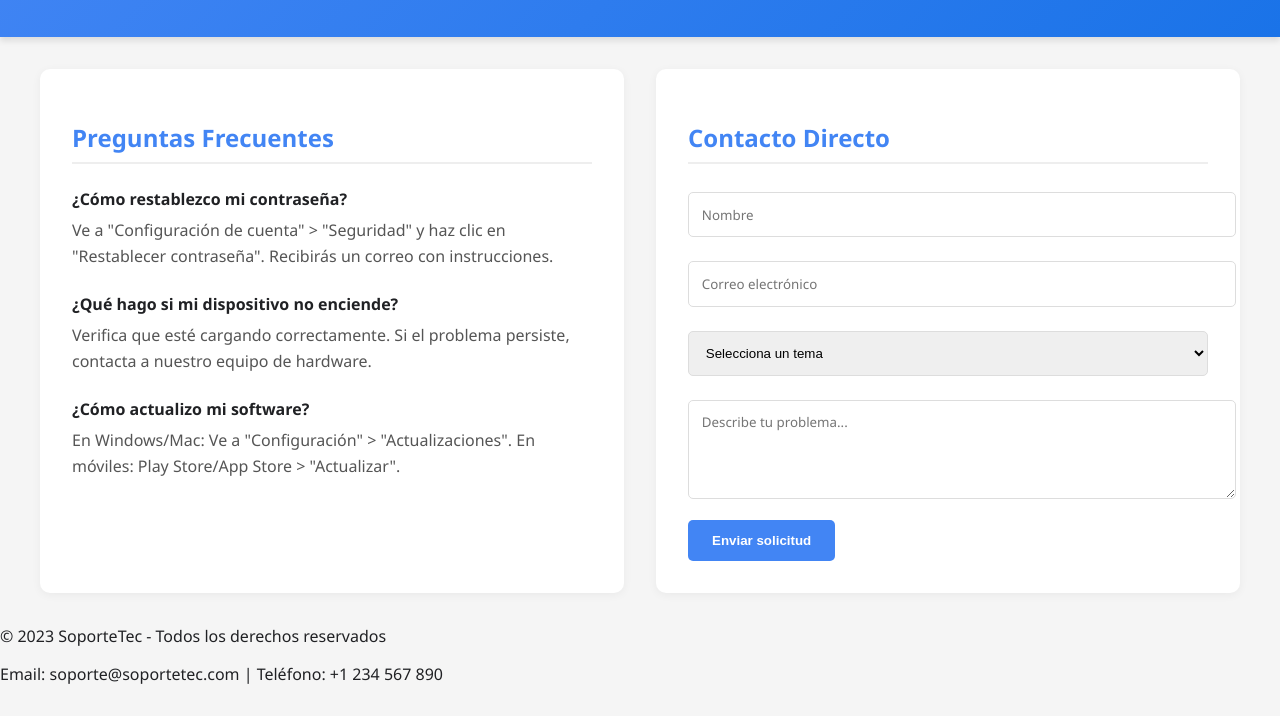
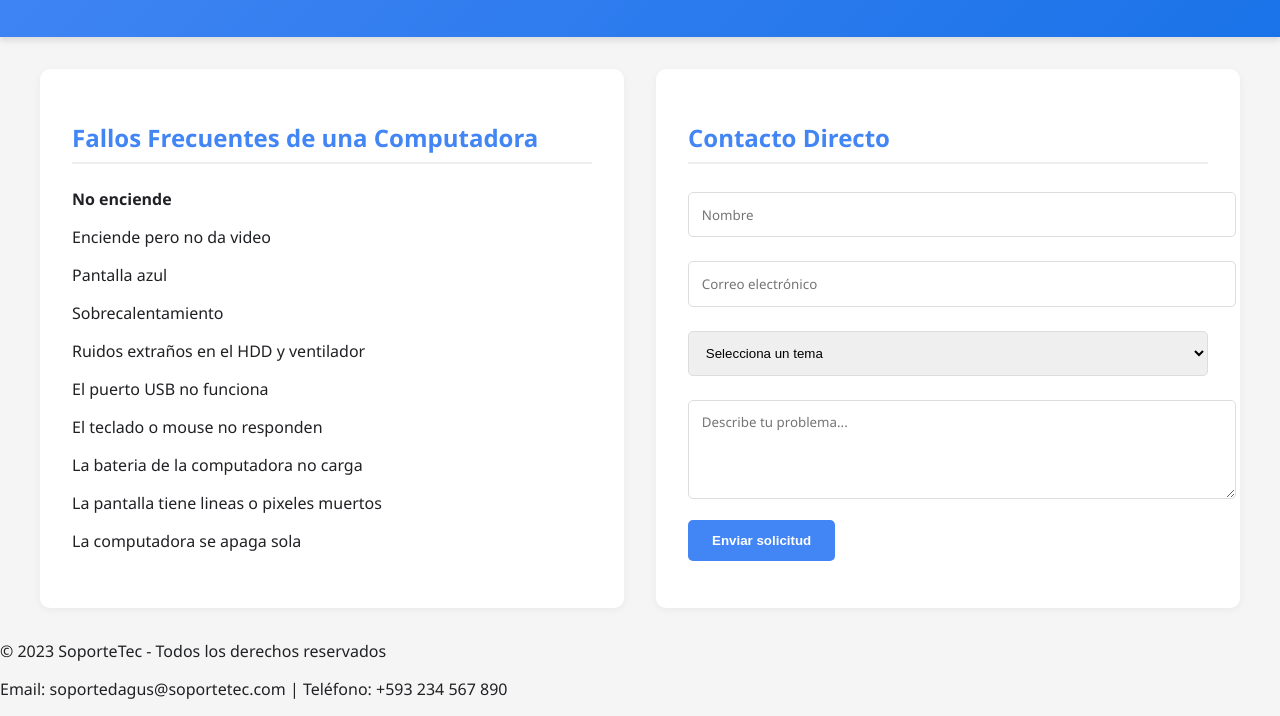
Before and after one commit to jnoemip/jnoemip.github.io, a plain HTML site: page index.html in a window 1280 px wide. Shown: the part 108-824 px from the top of the page. Drawn offline with nearby package versions, Linux system fonts and the light colour scheme.

Commit message:
Update index.html

```diff
--- a/index.html
+++ b/index.html
@@ -3,7 +3,7 @@
 <head>
     <meta charset="UTF-8">
     <meta name="viewport" content="width=device-width, initial-scale=1.0">
-    <title>Soporte Técnico | Asistencia 24/7</title>
+    <title>Soporte Técnico  | Asistencia 24/7</title>
     <style>
         :root {
             --primary: #4285F4; /* Azul Google */
@@ -110,7 +110,7 @@
 <body>
     <!-- Header -->
     <header>
-        <div class="logo">SoporteTec</div>
+        <div class="logo">Soporte Técnico DAGUS </div>
         <p>Asistencia técnica especializada 24/7</p>
     </header>
 
@@ -118,28 +118,22 @@
     <div class="container">
         <!-- Sección de preguntas frecuentes -->
         <section class="help-section">
-            <h2>Preguntas Frecuentes</h2>
+            <h2>Fallos Frecuentes de una Computadora</h2>
 
             <div class="faq-item">
-                <div class="faq-question">¿Cómo restablezco mi contraseña?</div>
-                <div class="faq-answer">
-                    Ve a "Configuración de cuenta" > "Seguridad" y haz clic en "Restablecer contraseña". Recibirás un correo con instrucciones.
-                </div>
+                <div class="faq-question">No enciende</div>
+                <p>Enciende pero no da video</p>
+                <p>Pantalla azul</p>
+                <p>Sobrecalentamiento</p>
+                <p>Ruidos extraños en el HDD y ventilador</p>
+                <p>El puerto USB no funciona </p>
+                <p>El teclado o mouse no responden</p>
+                <p>La bateria de la computadora no carga</p>
+                <p>La pantalla tiene lineas o pixeles muertos</p>
+                <p>La computadora se apaga sola</p>
             </div>
 
-            <div class="faq-item">
-                <div class="faq-question">¿Qué hago si mi dispositivo no enciende?</div>
-                <div class="faq-answer">
-                    Verifica que esté cargando correctamente. Si el problema persiste, contacta a nuestro equipo de hardware.
-                </div>
-            </div>
 
-            <div class="faq-item">
-                <div class="faq-question">¿Cómo actualizo mi software?</div>
-                <div class="faq-answer">
-                    En Windows/Mac: Ve a "Configuración" > "Actualizaciones". En móviles: Play Store/App Store > "Actualizar".
-                </div>
-            </div>
         </section>
 
         <!-- Sección de contacto -->
@@ -152,8 +146,7 @@
                     <option>Selecciona un tema</option>
                     <option>Hardware</option>
                     <option>Software</option>
-                    <option>Redes</option>
-                    <option>Otro</option>
+
                 </select>
                 <textarea placeholder="Describe tu problema..." rows="4" required></textarea>
                 <button type="submit">Enviar solicitud</button>
@@ -164,7 +157,7 @@
     <!-- Footer -->
     <footer>
         <p>© 2023 SoporteTec - Todos los derechos reservados</p>
-        <p>Email: soporte@soportetec.com | Teléfono: +1 234 567 890</p>
+        <p>Email: soportedagus@soportetec.com | Teléfono: +593 234 567 890</p>
     </footer>
 
     <!-- Integración de Dialogflow -->
```
